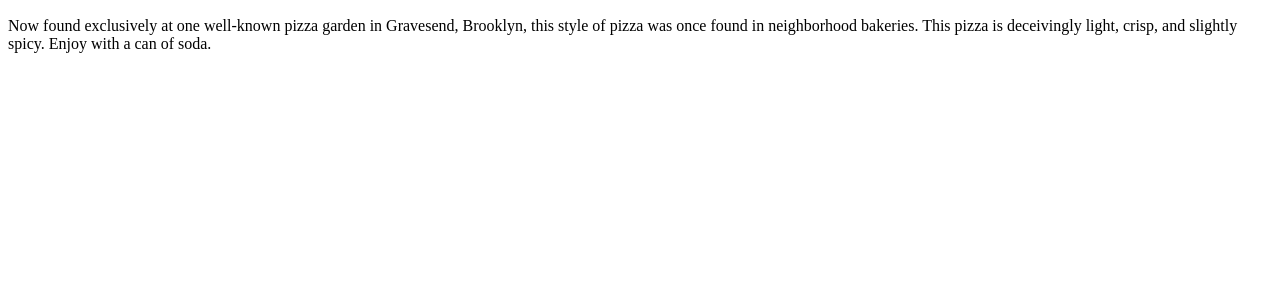
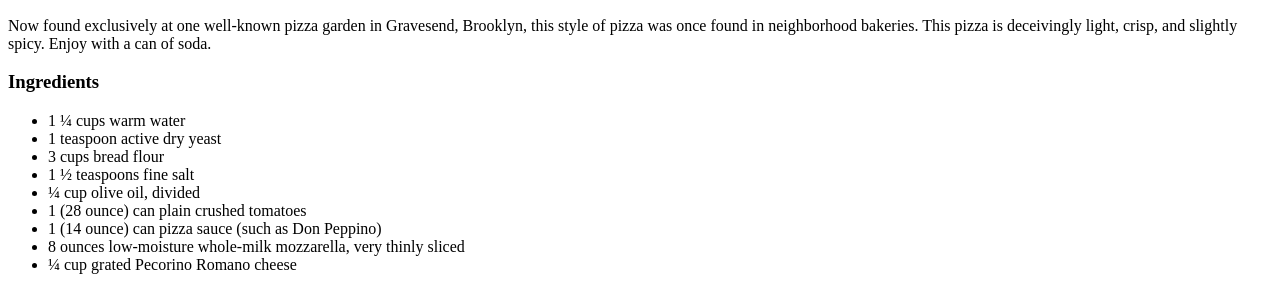
Before and after one commit to gefgu/odin-recipes, a plain HTML site: page recipes/pizza.html in a window 1280 px wide. Shown: the part 509-800 px from the top of the page. Drawn offline with Linux system fonts and the light colour scheme.

Commit message:
Add pizza ingredients list

```diff
--- a/recipes/pizza.html
+++ b/recipes/pizza.html
@@ -9,6 +9,17 @@
         <img alt="Image of pizza" width="500" src="https://imagesvc.meredithcorp.io/v3/mm/image?url=https%3A%2F%2Fimages.media-allrecipes.com%2Fuserphotos%2F9299652.jpg&q=85">
         <h2>Description</h3>
             <p>Now found exclusively at one well-known pizza garden in Gravesend, Brooklyn, this style of pizza was once found in neighborhood bakeries. This pizza is deceivingly light, crisp, and slightly spicy. Enjoy with a can of soda. </p>
-            <p></p>
+            <h3>Ingredients</h3>
+            <ul>
+                <li>1 ¼ cups warm water</li>
+                <li>1 teaspoon active dry yeast</li>
+                <li>3 cups bread flour</li>
+                <li>1 ½ teaspoons fine salt</li>
+                <li>¼ cup olive oil, divided</li>
+                <li>1 (28 ounce) can plain crushed tomatoes</li>
+                <li>1 (14 ounce) can pizza sauce (such as Don Peppino)</li>
+                <li>8 ounces low-moisture whole-milk mozzarella, very thinly sliced</li>
+                <li>¼ cup grated Pecorino Romano cheese</li>
+            </ul>
     </body>
 </html>
```
